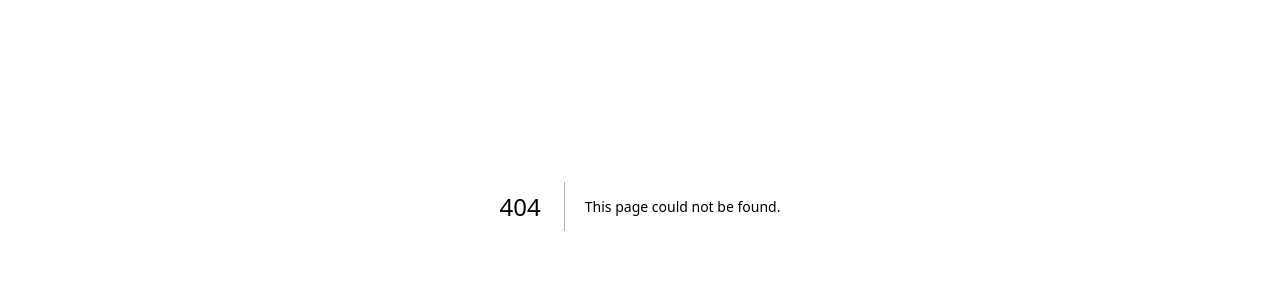
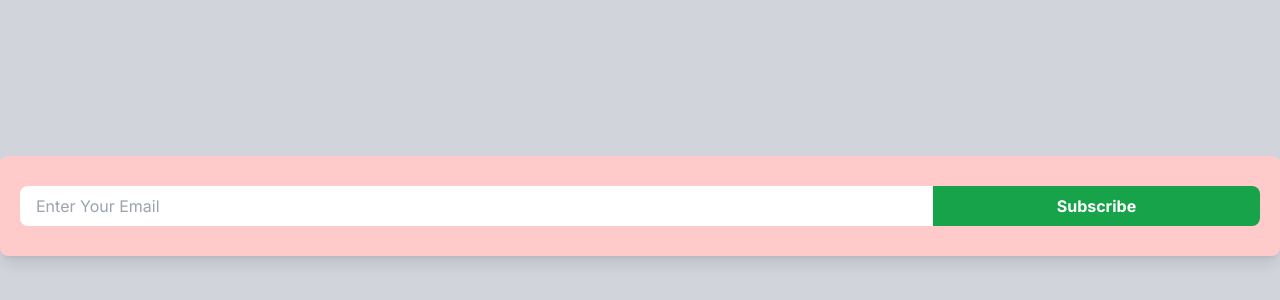
Before and after one commit to ChWasam/tailwindstart, a Next.js app: page /flex-grow in a window 1280 px wide. Before the commit this address had no page. Shown: the part 194-494 px from the top of the page. Built offline with nearby package versions, Linux system fonts and the light colour scheme.

Commit message:
flex-grow on flex row

```diff
--- /dev/null
+++ b/app/flex-grow/page.tsx
@@ -0,0 +1,33 @@
+import Image from "next/image";
+
+export default function Home() {
+  return (
+    <main className="flex justify-center items-center bg-gray-300 w-screen h-screen">
+      <div className="flex items-center justify-center bg-red-200  w-full min-h-[100px] p-5 rounded-lg shadow-lg ">
+        <input
+          className=" bg-white rounded-l-lg px-4 py-2 flex-grow-[3]"
+          type="email"
+          placeholder="Enter Your Email"
+        />
+        <button
+          className=" px-4 py-2  rounded-r-lg bg-green-600 font-bold text-white flex-grow-[1]"
+          type="submit"
+        >
+          Subscribe
+        </button>
+      </div>
+    </main>
+  );
+}
+
+// flex shrink and flex grow flex child / items ka aupar apply ho ge
+
+// flex grow jitni bhi left over space hoti ha ausa occupy karta ha
+
+// flex grow expand in the direction of main axis
+
+// flex-grow-[1]
+
+// flex-grow-[3]
+
+// flex-grow
```
